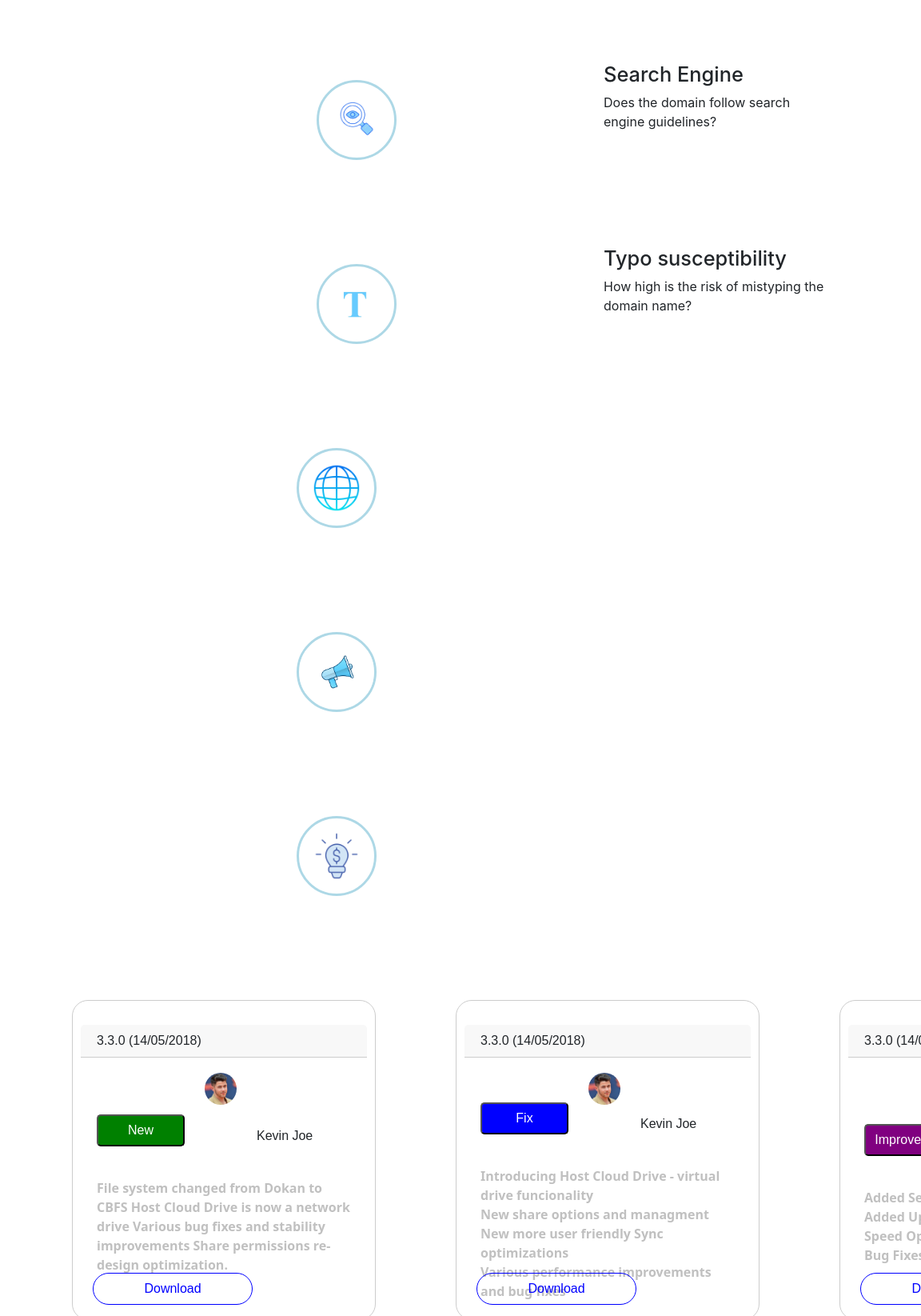
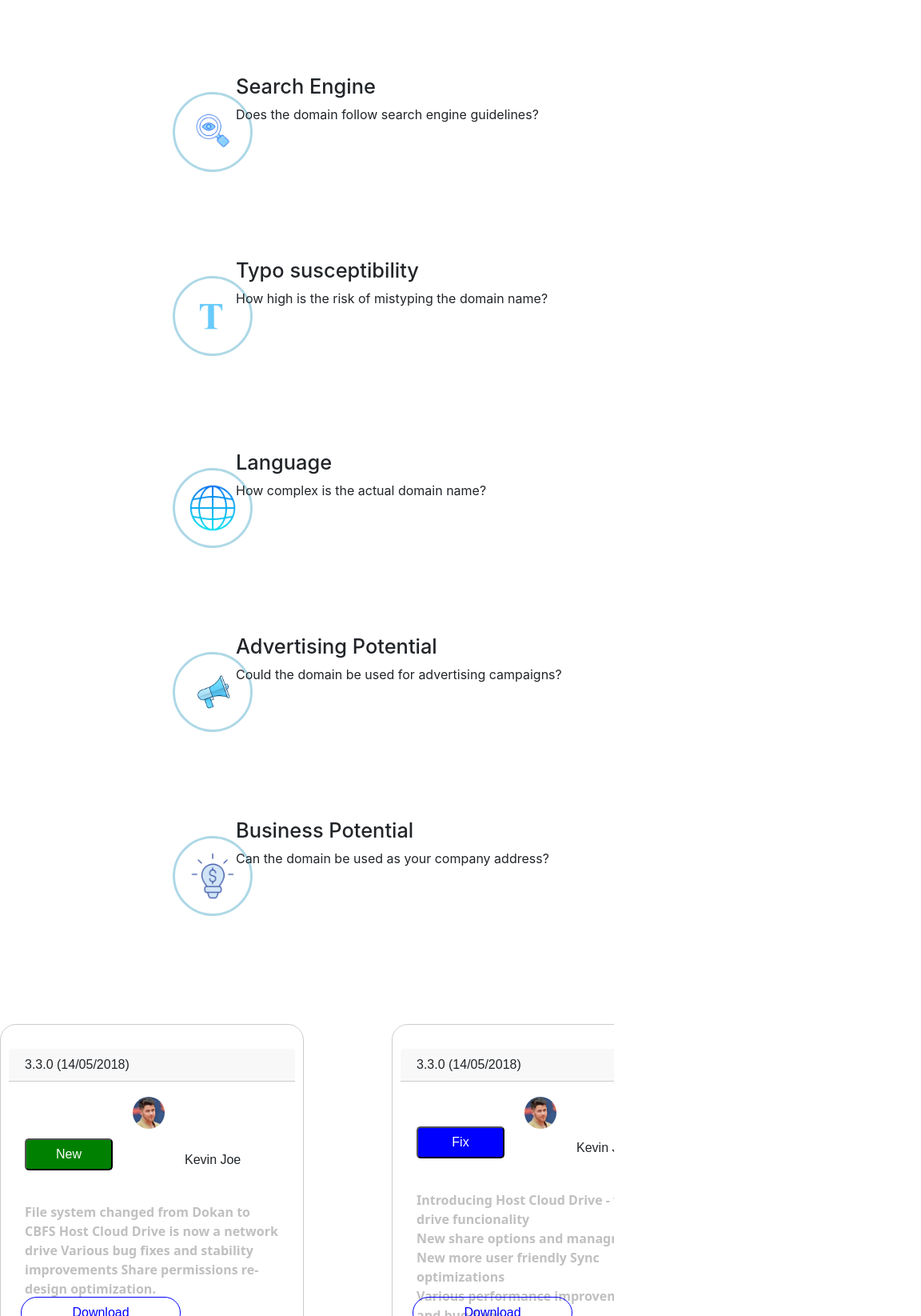
Before and after one commit to ElonitaKrasniqi1/Task_1, a React (Create React App) app: page / in a window 768 px wide. Shown: the part 940-2585 px from the top of the page at 80% size, 1152 px wide, since content can reach past the window. Built offline with nearby package versions, Linux system fonts and the light colour scheme.

Commit message:
Full Responsive!

```diff
--- a/src/App.css
+++ b/src/App.css
@@ -62,7 +62,10 @@
 .third-c h3{
   margin-left: 925px;
 }
+/* ... (Your existing styles) */
+
 @media screen and (max-width: 600px) {
+  /* Mobile styles */
   .container {
     flex-direction: column;
   }
@@ -79,35 +82,66 @@
     padding-left: 12px;
   }
   .third-c .text {
-   padding-left: 3px;
+    padding-left: 3px;
   }
-  .image-container{
+  .image-container {
     margin-left: -150px;
     margin-right: 6px;
   }
 }
 
-@media screen and (max-width:767px) {
-  .first-data {
+@media screen and (min-width: 601px) and (max-width: 767px) {
+  /* Small tablets */
+  .container {
+    flex-direction: column;
+  }
+  .first-c, .second-c, .third-c {
+    margin-left: 0;
+  }
+  .second-c p, .second-c h3, .third-c p, .third-c h3 {
+    width: auto;
+    margin-left: 0;
+  }
+  .text {
+    position: absolute;
+    margin-left: 120px;
+    padding-left: 12px;
+  }
+  .third-c .text {
+    padding-left: 3px;
+  }
+  .image-container {
+    margin-left: -150px;
+    margin-right: 6px;
+  }
+}
+
+@media screen and (min-width: 768px) and (max-width: 1024px) {
+  .first-data, .second-data, .third-data {
     display: flex;
     overflow-x: scroll;
     scroll-snap-type: x mandatory;
     scroll-behavior: smooth;
   }
-  .second-data {
-    display: flex;
-    overflow-x: scroll;
-    scroll-snap-type: x mandatory;
-    scroll-behavior: smooth;
+  .first-c, .second-c, .third-c {
+    width: 100%;
+    margin: 5px;
   }
-  .third-data {
-    display: flex;
-    overflow-x: scroll;
-    scroll-snap-type: x mandatory;
-    scroll-behavior: smooth;
+  .second-c {
+    margin-left: 20px;
   }
+
+  .second-c p {
+    width: auto;
+    margin-left: 15px;
+  }
+
+  .second-c h3 {
+    margin-left: 15px;
+  }
+
   .card {
-    flex: 0 0 calc(33.33% - 20px);
+    flex: 0 0 calc(50% - 20px);
     margin: 10px;
     scroll-snap-align: start;
     position: relative;
@@ -119,6 +153,63 @@
     top: -240px;
   }
 
+  .third-c {
+    margin-left: 20px;
+  }
+
+  .third-c p {
+    width: auto;
+    margin-left: 15px;
+  }
+
+  .third-c h3 {
+    margin-left: 15px;
+  }
+}
+@media screen and (min-width: 1025px) and (max-width: 1200px) {
+  .container {
+    display: grid;
+    grid-template-columns: repeat(2, 1fr);
+    grid-gap: 10px;
+    justify-content: center;
+    align-items: center;
+  }
+ .third-c p {
+    width: 100%;
+  }
+  .second-c {
+    display: flex;
+    flex-direction: column;
+    align-items: flex-start;
+    text-align: left;
+    margin: 0 20px;
+    position: relative;
+    width: calc(50% - 40px); /* Përcakto një width fikse për .second-c */
+  }
+
+  .second-c p,
+  .second-c h3 {
+    width: 100%;
+    margin-left: 0;
+    position: relative;
+    z-index: 1;
+    width: 230px;
+  }
+
+  .second-c .img-container {
+    position: absolute;
+    left: 0;
+    top: 0;
+    z-index: 0;
+  }
+ .third-c {
+  margin-left: 20px;
+}
+
+.third-c p, .third-c h3 {
+  width: auto;
+  margin-left: 15px;
+}
 }
 
 .round-image {
```
